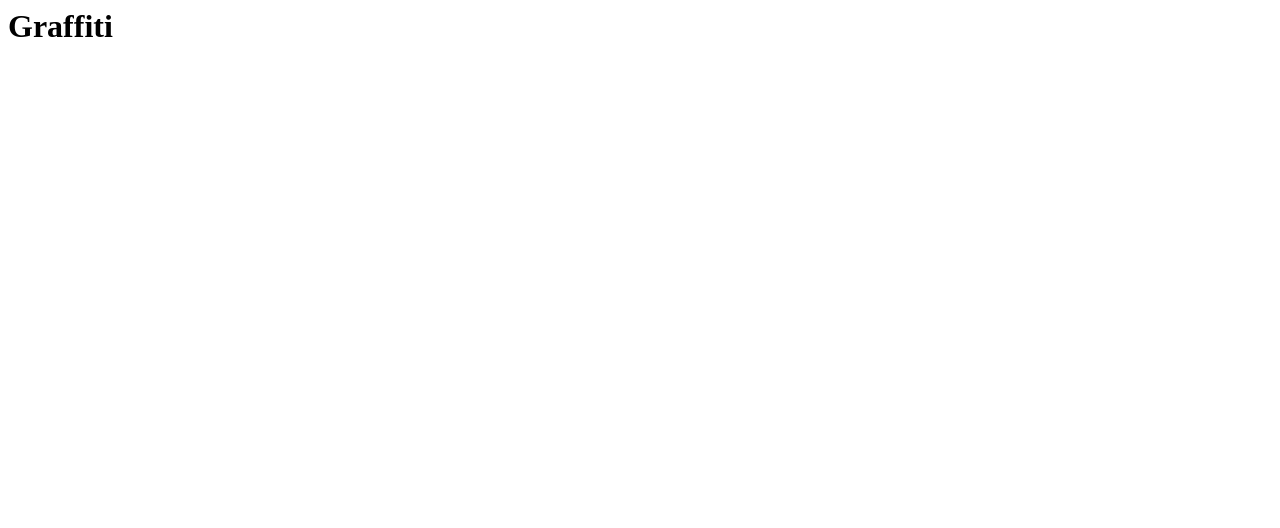
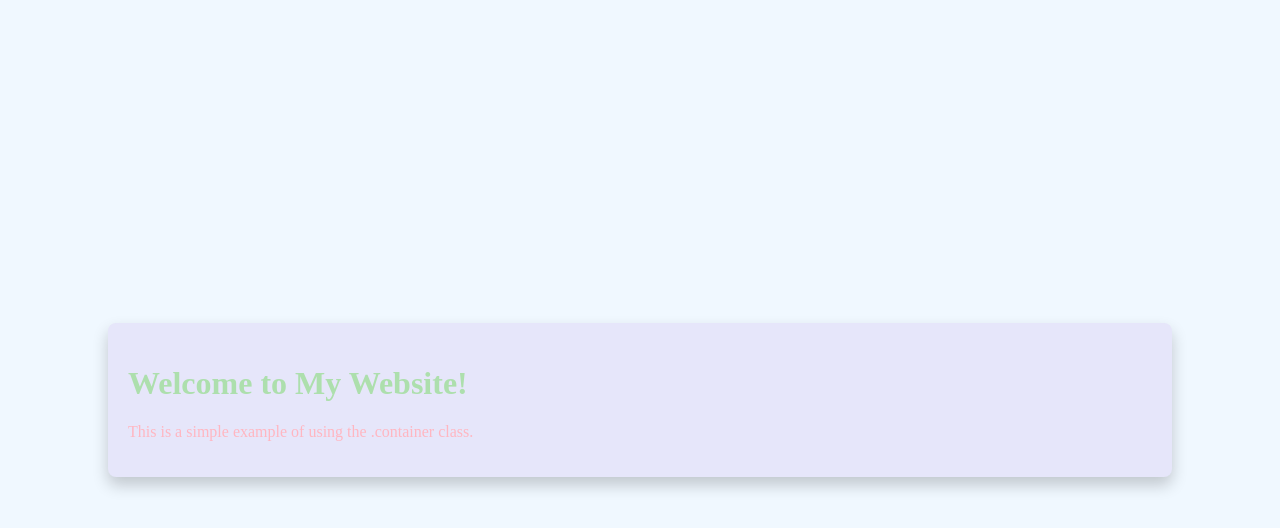
Before and after one commit to SkylrP/Graffiti, a plain HTML site: page index.html in a window 1280 px wide. Drawn offline with Linux system fonts and the light colour scheme.

Commit message:
Update index.html to add in styles

```diff
--- a/index.html
+++ b/index.html
@@ -1 +1,12 @@
-<h1>Graffiti</h1>
+<!DOCTYPE html>
+<html>
+<head>
+    <link rel="stylesheet" type="text/css" href="styles.css">
+</head>
+<body>
+    <div class="container">
+        <h1>Welcome to My Website!</h1>
+        <p>This is a simple example of using the .container class.</p>
+    </div>
+</body>
+</html>
```
